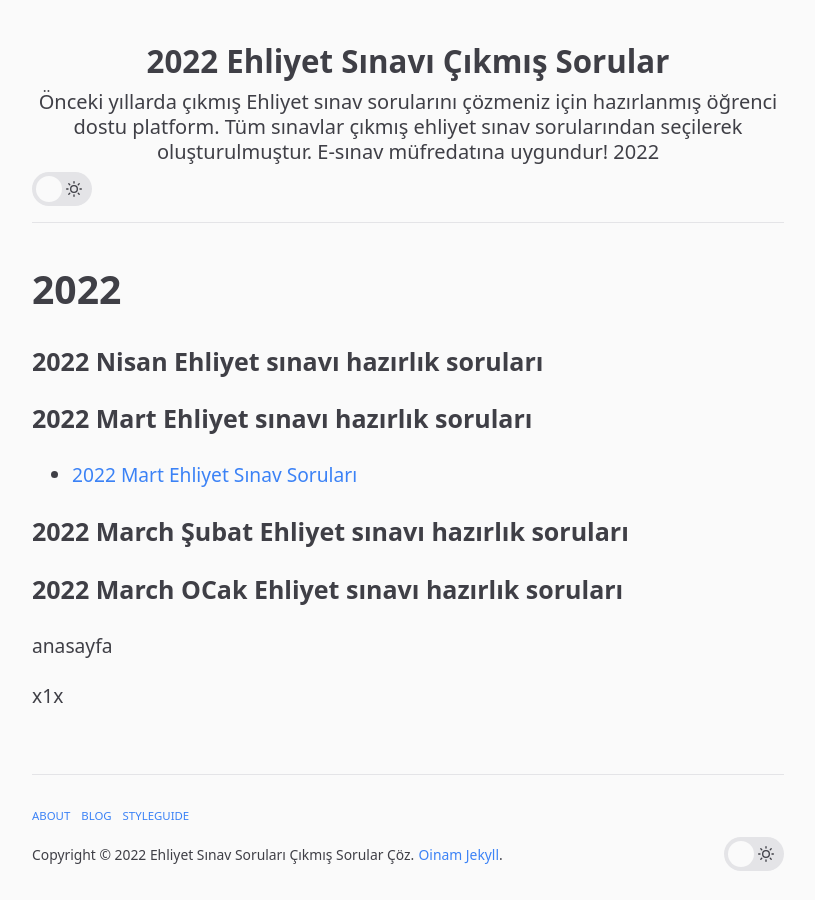
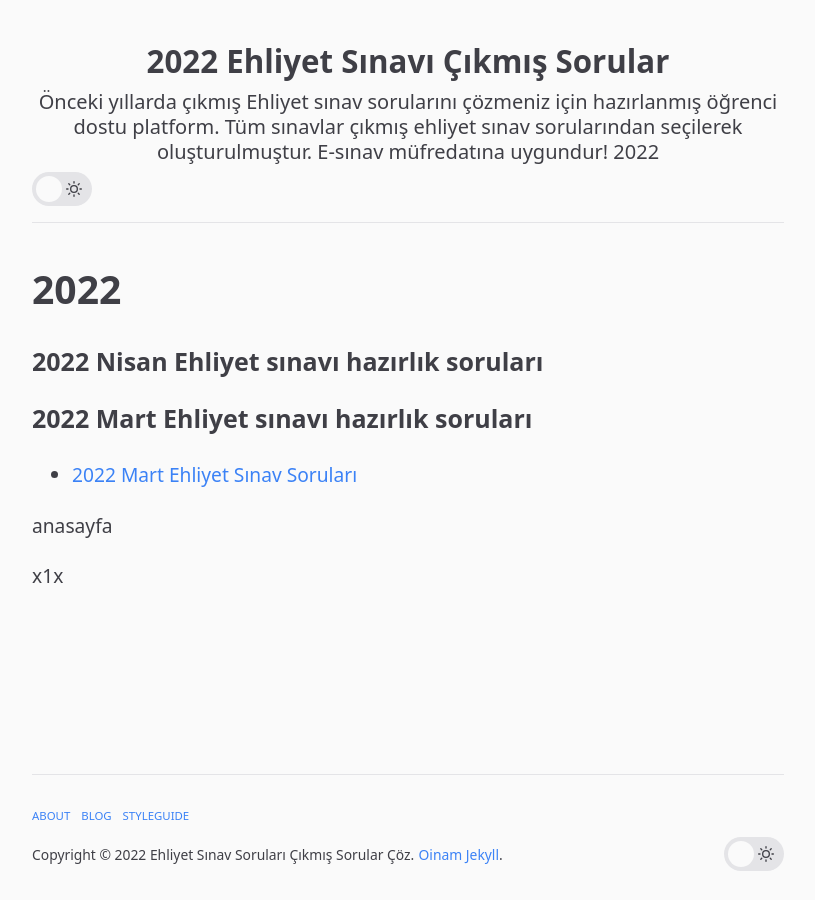
Before and after one commit to ehliyetsinav/ehliyetsinav.github.io, a Jekyll site: the page built from index.md, in a window 1280 px wide. Shown: the whole page, without its empty margins (232-1047 px from the left). Built offline with Jekyll 4.4.1, drawn with Linux system fonts in a browser that asks for light colours.

Commit message:
Update ana.html

```diff
--- a/_includes/ana.html
+++ b/_includes/ana.html
@@ -5,8 +5,6 @@
 -  [{{ "now" | date: "%Y" }} Mart Ehliyet Sınav Soruları ](https://ehliyetsinav.github.io/ehliyet-sinav-sorulari-mart/ "Ehliyet Sınav Soruları Çöz")
 
 
-### {{ "now" | date: "%Y %B" }} Şubat Ehliyet sınavı hazırlık soruları
-### {{ "now" | date: "%Y %B" }} OCak Ehliyet sınavı hazırlık soruları
 
 
 
```
